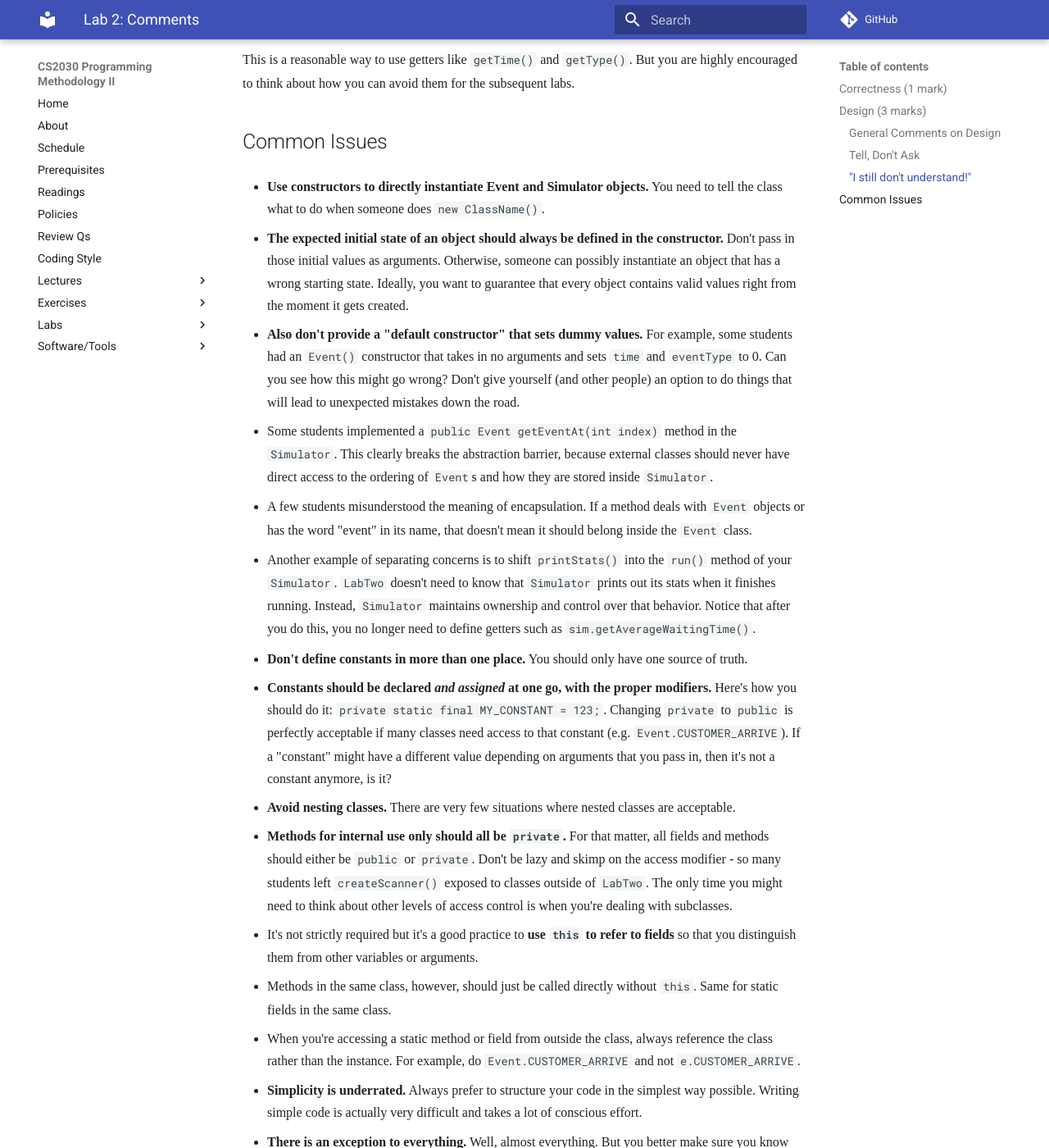
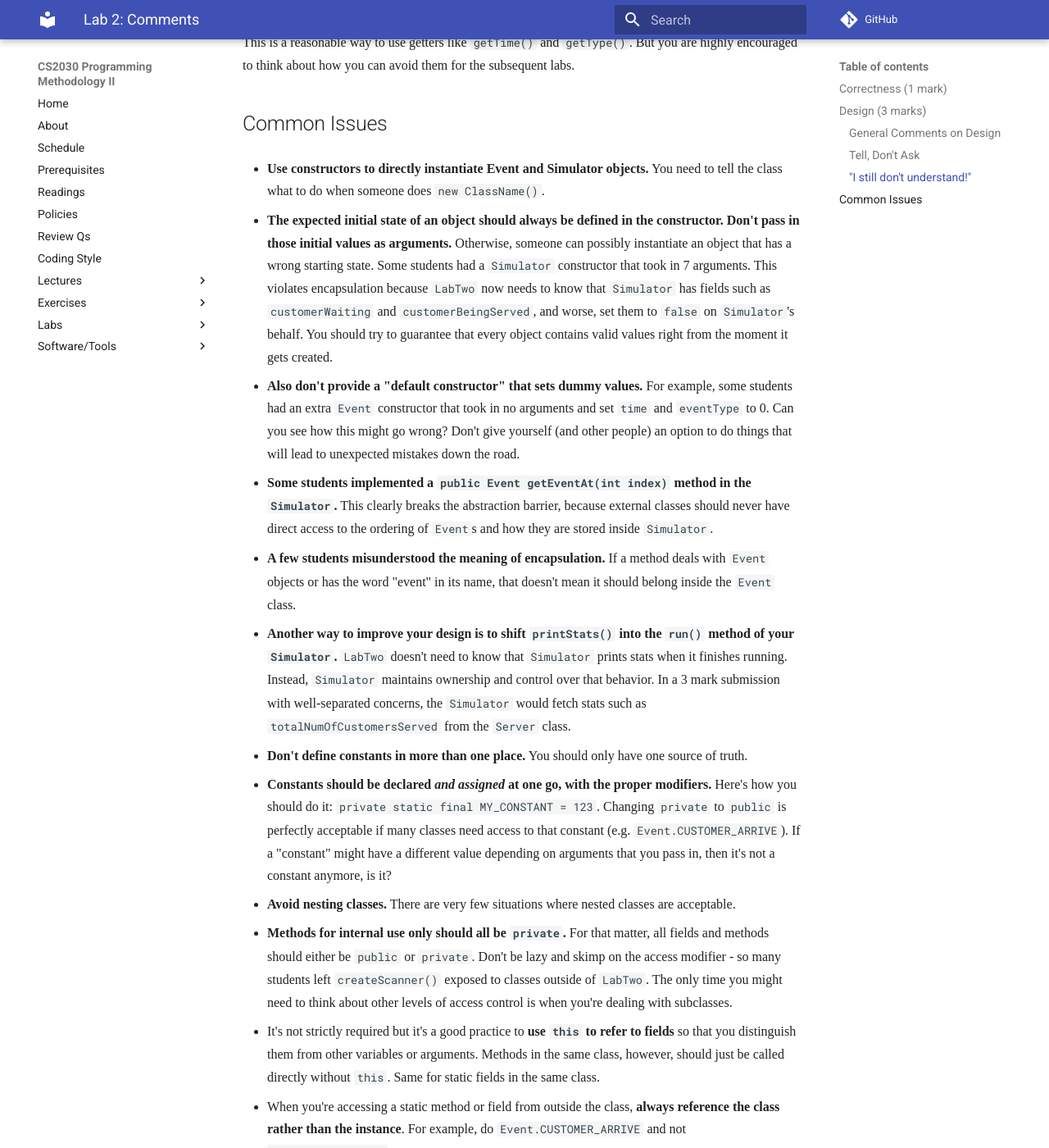
Before and after one commit to nus-cs2030/1718-s2, an MkDocs documentation site: the page built from docs/lab02-comments.md, in a window 1280 px wide and 1400 px high, scrolled down 2578 px. Shown: the whole window at 82% size. Built offline with MkDocs 1.6.1 and Material for MkDocs 9.7.7, drawn with Linux system fonts in a browser that asks for light colours; some web fonts are replaced; comment, search, counter and statistics services are not loaded; old or Windows-style settings are respelled for this version of MkDocs; some of the changed text lies outside the part shown.

Commit message:
Update lab 2 comments

```diff
--- a/docs/lab02-comments.md
+++ b/docs/lab02-comments.md
@@ -79,29 +79,27 @@
 
 * **Use constructors to directly instantiate Event and Simulator objects.** You need to tell the class what to do when someone does `new ClassName()`.
 
-* **The expected initial state of an object should always be defined in the constructor.** Don't pass in those initial values as arguments. Otherwise, someone can possibly instantiate an object that has a wrong starting state. Ideally, you want to guarantee that every object contains valid values right from the moment it gets created.
+* **The expected initial state of an object should always be defined in the constructor. Don't pass in those initial values as arguments.** Otherwise, someone can possibly instantiate an object that has a wrong starting state. Some students had a `Simulator` constructor that took in 7 arguments. This violates encapsulation because `LabTwo` now needs to know that `Simulator` has fields such as `customerWaiting` and `customerBeingServed`, and worse, set them to `false` on `Simulator`'s behalf. You should try to guarantee that every object contains valid values right from the moment it gets created.
 
-* **Also don't provide a "default constructor" that sets dummy values.** For example, some students had an `Event()` constructor that takes in no arguments and sets `time` and `eventType` to 0. Can you see how this might go wrong? Don't give yourself (and other people) an option to do things that will lead to unexpected mistakes down the road.
+* **Also don't provide a "default constructor" that sets dummy values.** For example, some students had an extra `Event` constructor that took in no arguments and set `time` and `eventType` to 0. Can you see how this might go wrong? Don't give yourself (and other people) an option to do things that will lead to unexpected mistakes down the road.
 
-* Some students implemented a `public Event getEventAt(int index)` method in the `Simulator`. This clearly breaks the abstraction barrier, because external classes should never have direct access to the ordering of `Event`s and how they are stored inside `Simulator`.
+* **Some students implemented a `public Event getEventAt(int index)` method in the `Simulator`.** This clearly breaks the abstraction barrier, because external classes should never have direct access to the ordering of `Event`s and how they are stored inside `Simulator`.
 
-* A few students misunderstood the meaning of encapsulation. If a method deals with `Event` objects or has the word "event" in its name, that doesn't mean it should belong inside the `Event` class.
+* **A few students misunderstood the meaning of encapsulation.** If a method deals with `Event` objects or has the word "event" in its name, that doesn't mean it should belong inside the `Event` class.
 
-* Another example of separating concerns is to shift `printStats()` into the `run()` method of your `Simulator`. `LabTwo` doesn't need to know that `Simulator` prints out its stats when it finishes running. Instead, `Simulator` maintains ownership and control over that behavior. Notice that after you do this, you no longer need to define getters such as `sim.getAverageWaitingTime()`.
+* **Another way to improve your design is to shift `printStats()` into the `run()` method of your `Simulator`.** `LabTwo` doesn't need to know that `Simulator` prints stats when it finishes running. Instead, `Simulator` maintains ownership and control over that behavior. In a 3 mark submission with well-separated concerns, the `Simulator` would fetch stats such as `totalNumOfCustomersServed` from the `Server` class.
 
 * **Don't define constants in more than one place.** You should only have one source of truth.
 
-* **Constants should be declared _and assigned_ at one go, with the proper modifiers.** Here's how you should do it: `private static final MY_CONSTANT = 123;`. Changing `private` to `public` is perfectly acceptable if many classes need access to that constant (e.g. `Event.CUSTOMER_ARRIVE`). If a "constant" might have a different value depending on arguments that you pass in, then it's not a constant anymore, is it?
+* **Constants should be declared _and assigned_ at one go, with the proper modifiers.** Here's how you should do it: `private static final MY_CONSTANT = 123`. Changing `private` to `public` is perfectly acceptable if many classes need access to that constant (e.g. `Event.CUSTOMER_ARRIVE`). If a "constant" might have a different value depending on arguments that you pass in, then it's not a constant anymore, is it?
 
 * **Avoid nesting classes.** There are very few situations where nested classes are acceptable.
 
 * **Methods for internal use only should all be `private`.** For that matter, all fields and methods should either be `public` or `private`. Don't be lazy and skimp on the access modifier - so many students left `createScanner()` exposed to classes outside of `LabTwo`. The only time you might need to think about other levels of access control is when you're dealing with subclasses.
 
-* It's not strictly required but it's a good practice to **use `this` to refer to fields** so that you distinguish them from other variables or arguments.
+* It's not strictly required but it's a good practice to **use `this` to refer to fields** so that you distinguish them from other variables or arguments. Methods in the same class, however, should just be called directly without `this`. Same for static fields in the same class.
 
-* Methods in the same class, however, should just be called directly without `this`. Same for static fields in the same class.
-
-* When you're accessing a static method or field from outside the class, always reference the class rather than the instance. For example, do `Event.CUSTOMER_ARRIVE` and not `e.CUSTOMER_ARRIVE`.
+* When you're accessing a static method or field from outside the class, **always reference the class rather than the instance**. For example, do `Event.CUSTOMER_ARRIVE` and not `e.CUSTOMER_ARRIVE`.
 
 * **Simplicity is underrated.** Always prefer to structure your code in the simplest way possible. Writing simple code is actually very difficult and takes a lot of conscious effort.
 
```
Also changed, not shown: other parts of docs/lab02-comments.md (+1 -1 lines).
